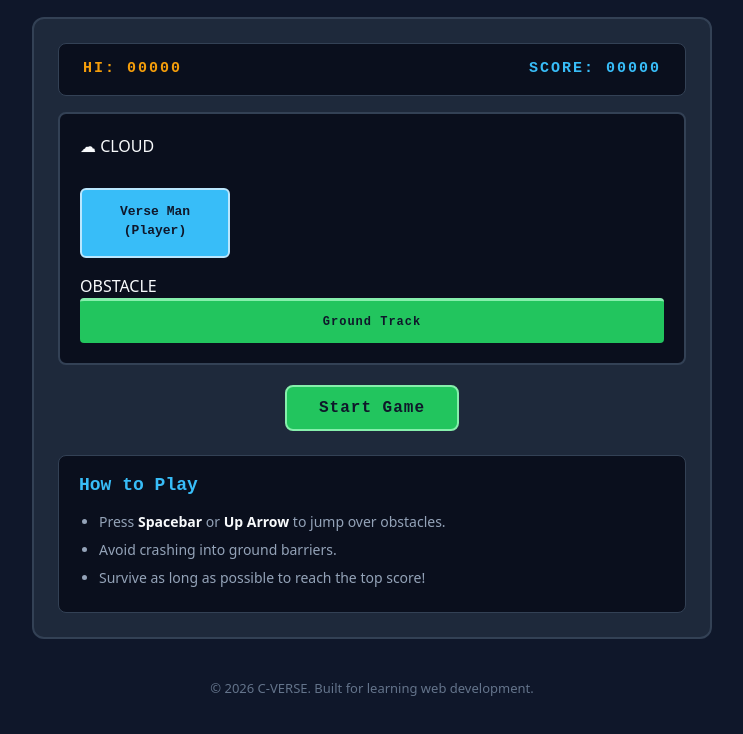
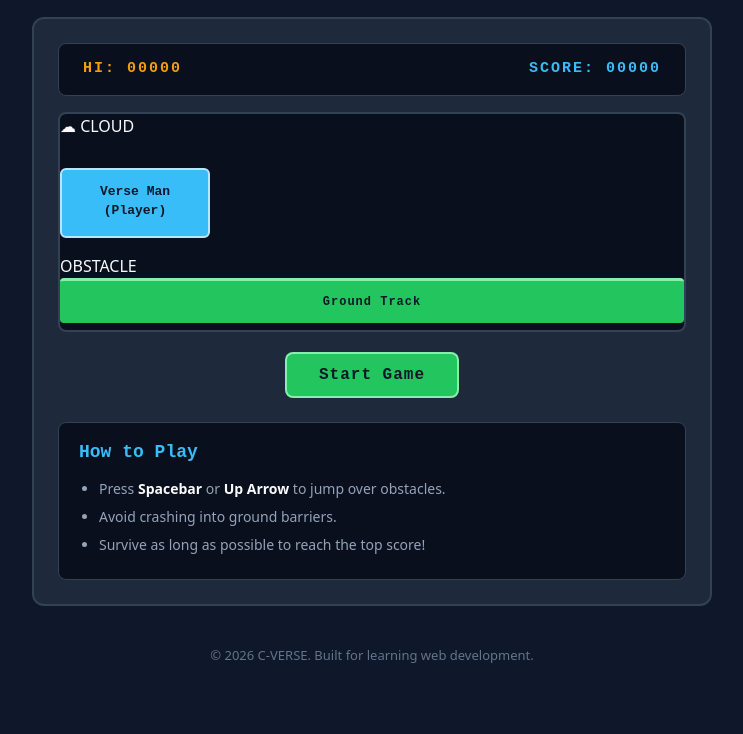
Before and after one commit to KarthickJack/verse-run, a plain HTML site: page index.html in a window 1280 px wide. Shown: the part 153-887 px from the top of the page, without its empty margins (268-1011 px from the left). After the commit the page ends 854 px from the top, so only its background shows below. Drawn offline with Linux system fonts and the light colour scheme.

Commit message:
Establish the Game Area's Layout

```diff
--- a/css/style.css
+++ b/css/style.css
@@ -133,12 +133,16 @@ body {
 
 /* Game Stage:
    The visual canvas representing the digital landscape runway.
-   Features a dark background, distinct border, and inner spacing. */
+   position: relative establishes the coordinate reference frame for all child elements.
+   overflow: hidden ensures moving elements never spill outside the arena boundary. */
 #game-stage {
+  position: relative;        /* Coordinate reference anchor for game objects */
+  width: 100%;
+  height: 220px;             /* Fixed arena height */
   background-color: #0a0f1d; /* Pitch dark runway sky */
   border: 2px solid #334155; /* Distinct arena boundary */
   border-radius: 8px;
-  padding: 20px;
+  overflow: hidden;          /* Clips any elements drifting outside the stage */
   margin-bottom: 20px;
 }
 
```
